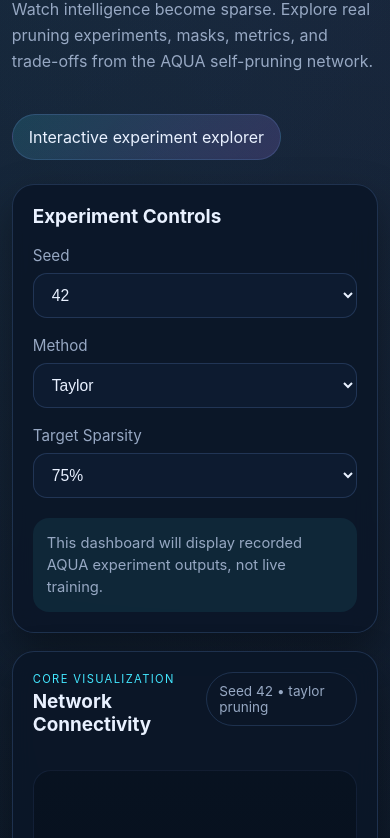
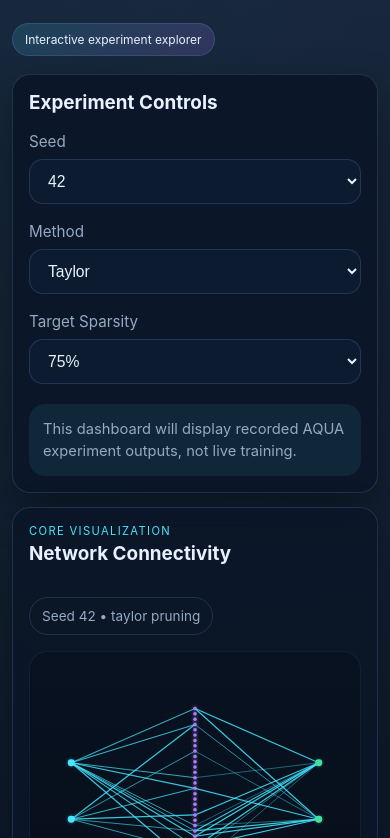
Before and after one commit to abhinav322/aqua-self-pruning-network, a plain HTML site: page dashboard/index.html in a window 390 px wide. Shown: the part 152-990 px from the top of the page. Drawn offline with Linux system fonts and the light colour scheme.

Commit message:
Finalize Observatory mobile layout and favicon

```diff
--- a/dashboard/index.html
+++ b/dashboard/index.html
@@ -6,6 +6,7 @@
     <meta name="viewport" content="width=device-width, initial-scale=1.0" />
     <title>AQUA Observatory</title>
     <link rel="stylesheet" href="styles.css" />
+  <link rel="icon" type="image/svg+xml" href="favicon.svg">
 </head>
 
 <body>
@@ -72,7 +73,7 @@
 
                 <div id="networkCanvas" class="network-canvas">
                     <div class="network-placeholder">
-                        2 â†’ 32 â†’ 2 network visualization will appear here
+                        2 Ã¢â€ â€™ 32 Ã¢â€ â€™ 2 network visualization will appear here
                     </div>
                 </div>
             </section>
--- a/dashboard/styles.css
+++ b/dashboard/styles.css
@@ -229,7 +229,7 @@ h2 {
   }
 }
 /* ==================================================
-   AQUA Observatory — Layout Redesign
+   AQUA Observatory â€” Layout Redesign
    ================================================== */
 
 @media (min-width: 1101px) {
@@ -296,7 +296,7 @@ h2 {
 }
 
 
-/* AQUA Observatory — Insight Section Polish */
+/* AQUA Observatory â€” Insight Section Polish */
 
 .insights-card {
   min-height: auto;
@@ -353,3 +353,69 @@ h2 {
     grid-template-columns: 1fr;
   }
 }
+
+/* AQUA Observatory — Mobile Refinements */
+
+@media (max-width: 600px) {
+  .app-shell {
+    width: calc(100% - 24px);
+    padding-top: 18px;
+  }
+
+  .topbar {
+    gap: 12px;
+    margin-bottom: 18px;
+  }
+
+  h1 {
+    font-size: clamp(1.9rem, 8vw, 2.3rem);
+    line-height: 1.08;
+  }
+
+  .subtitle {
+    font-size: 0.9rem;
+    line-height: 1.5;
+    margin-top: 10px;
+  }
+
+  .topbar-badge {
+    align-self: flex-start;
+    padding: 8px 12px;
+    font-size: 0.75rem;
+  }
+
+  .dashboard-grid {
+    gap: 14px;
+  }
+
+  .card {
+    padding: 16px;
+    border-radius: 18px;
+    min-width: 0;
+  }
+
+  .network-card {
+    min-height: auto;
+  }
+
+  .network-canvas {
+    height: 280px;
+  }
+
+  .metrics-grid {
+    grid-template-columns: repeat(2, minmax(0, 1fr));
+    gap: 10px;
+  }
+
+  .metric-box {
+    padding: 12px;
+  }
+
+  .metric-value {
+    font-size: clamp(1.25rem, 5vw, 1.6rem);
+  }
+
+  .section-header {
+    flex-wrap: wrap;
+  }
+}
```
Also changed, not shown: dashboard/favicon.svg (added).
